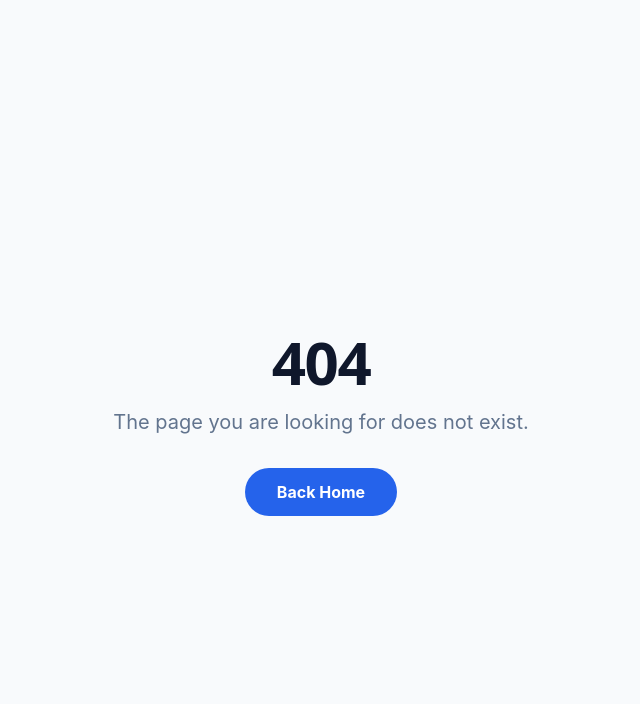
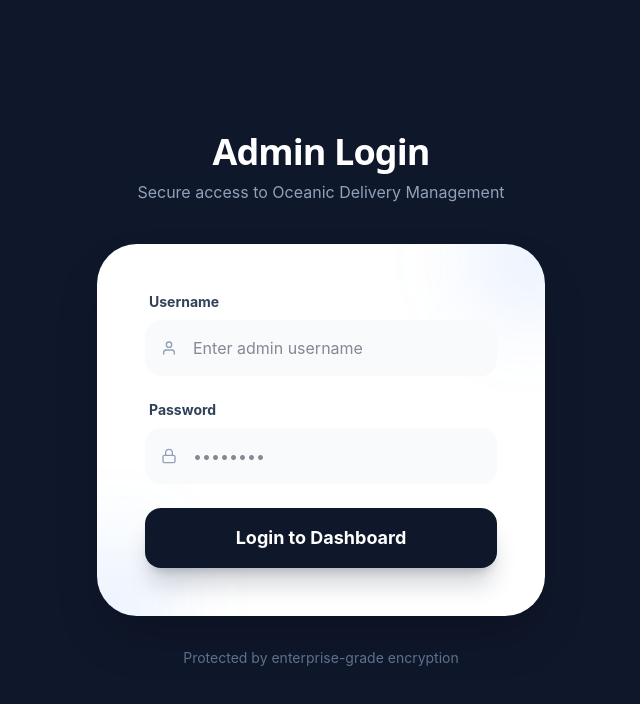
Before and after one commit to brucewaynegotham1999-hub/cucurier, a React (Vite) app in the folder frontend/: page /kirikuadminmanlogin in a window 1280 px wide. Before the commit this address had no page. Shown: the top 704 px of the page, without its empty margins (319-959 px from the left). Built offline with nearby package versions, Linux system fonts and the light colour scheme.

Commit message:
initial commit4

```diff
--- a/frontend/src/App.jsx
+++ b/frontend/src/App.jsx
@@ -46,8 +46,8 @@ function App() {
           <Route path="/track/:trackingNumber" element={<PackageDetailsPage />} />
 
           {/* Admin Section */}
-          <Route path="/kirikuadminman/login" element={<AdminLogin />} />
-          <Route path="/kirikuadminman/dashboard" element={<AdminDashboard />} />
+          <Route path="/kirikuadminmanlogin" element={<AdminLogin />} />
+          <Route path="/kirikuadminmandashboard" element={<AdminDashboard />} />
 
           {/* Static Pages */}
           <Route path="/about" element={<Static.AboutUs />} />
--- a/frontend/src/pages/AdminDashboard.jsx
+++ b/frontend/src/pages/AdminDashboard.jsx
@@ -22,7 +22,7 @@ export default function AdminDashboard() {
 
   useEffect(() => {
     if (!adminToken) {
-      navigate('/kirikuadminman/login');
+      navigate('/kirikuadminmanlogin');
       return;
     }
     fetchData();
--- a/frontend/src/pages/AdminLogin.jsx
+++ b/frontend/src/pages/AdminLogin.jsx
@@ -21,7 +21,7 @@ export default function AdminLogin() {
       const response = await axios.post(`${API_BASE}/login/`, { username, password });
       localStorage.setItem('adminToken', response.data.token);
       localStorage.setItem('adminUser', response.data.username);
-      navigate('/kirikuadminman/dashboard');
+      navigate('/kirikuadminmandashboard');
     } catch (err) {
       setError(err.response?.data?.error || 'Login failed. Please try again.');
     } finally {
```
